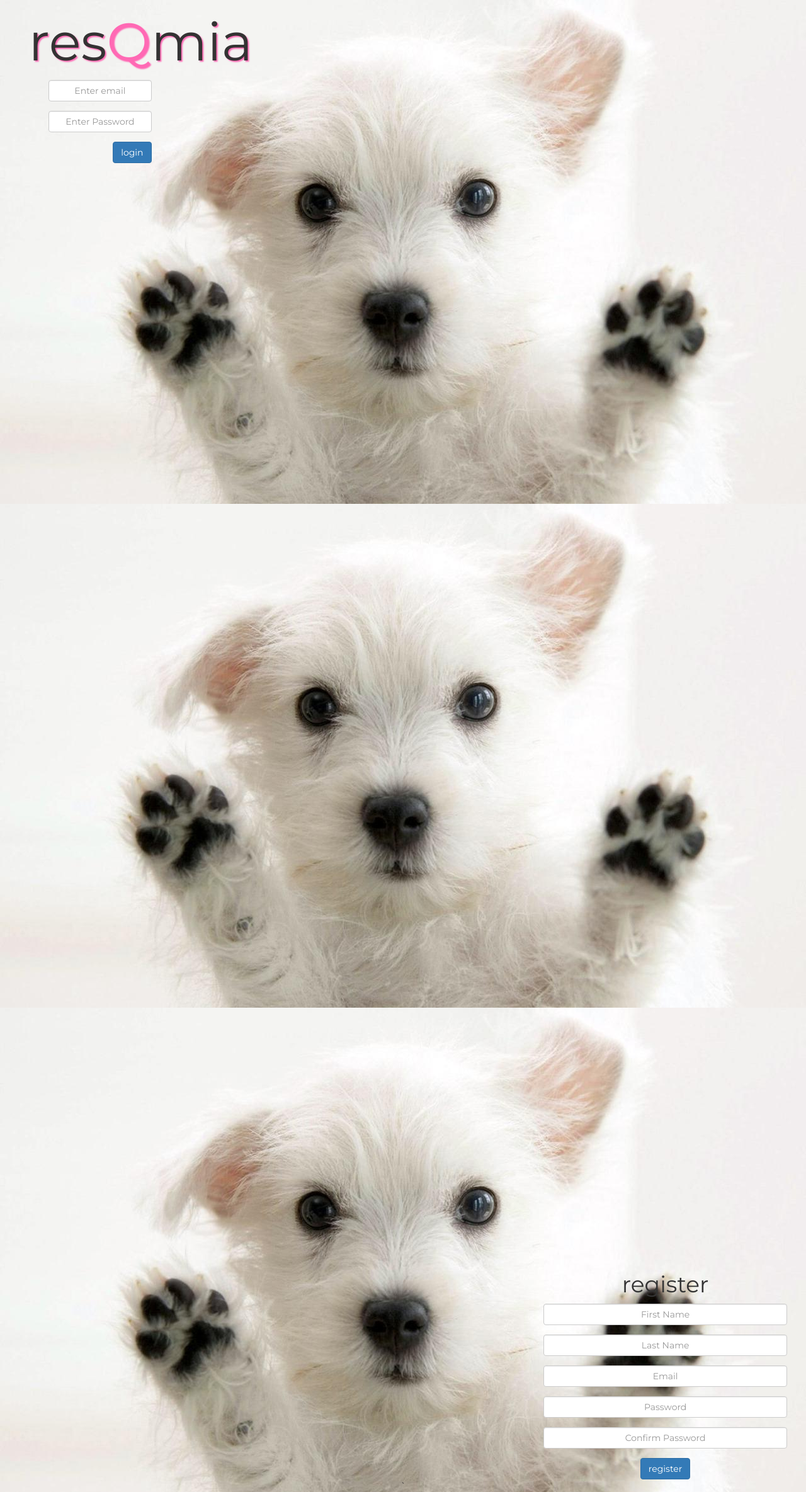
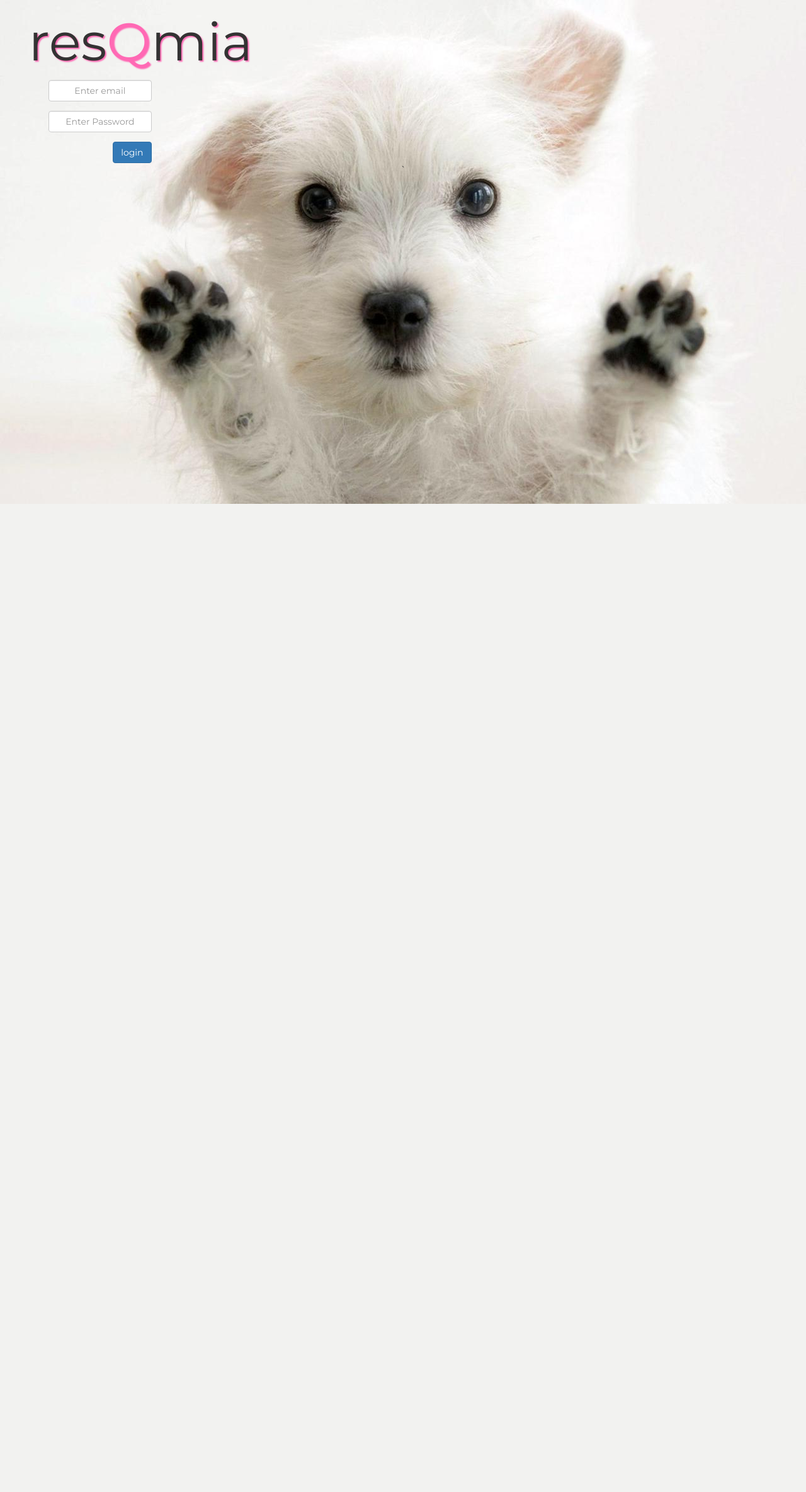
Before and after one commit to baldmike/resQmia, a Django app: page / in a window 1280 px wide. Shown: the whole page at 63% size. After the commit the page ends 800 px from the top, so only its background shows below. Run offline with Django 3.2, Linux system fonts and the light colour scheme; parts of the project's set-up code (start-up, migrations or seed data) failed here and were passed over; some libraries are stand-ins or nearby versions.

Commit message:
removed reg

```diff
--- a/apps/resQmia_app/templates/resQmia_app/index.html
+++ b/apps/resQmia_app/templates/resQmia_app/index.html
@@ -37,7 +37,7 @@
             </div>
         </div>
 
-        <div class="col-xs-4 col-xs-offset-4 reg">
+        <!-- <div class="col-xs-4 col-xs-offset-4 reg">
             <form action="/register" method="post">
                 {% csrf_token %}
                 <h1 class="header">register</h1>
@@ -58,7 +58,7 @@
                 </div>
                 <button type="submit" class="btn btn-primary floatright login loginbtn">register</button>
             </form>
-        </div>
+        </div> -->
     </div>
 </body>
 </html>`
--- a/apps/resQmia_app/views.py
+++ b/apps/resQmia_app/views.py
@@ -6,6 +6,8 @@ from datetime import date, time
 import datetime
 from django.utils import timezone
 from django.core.urlresolvers import reverse
+
+import bcrypt
 
 from models import *
 
```
